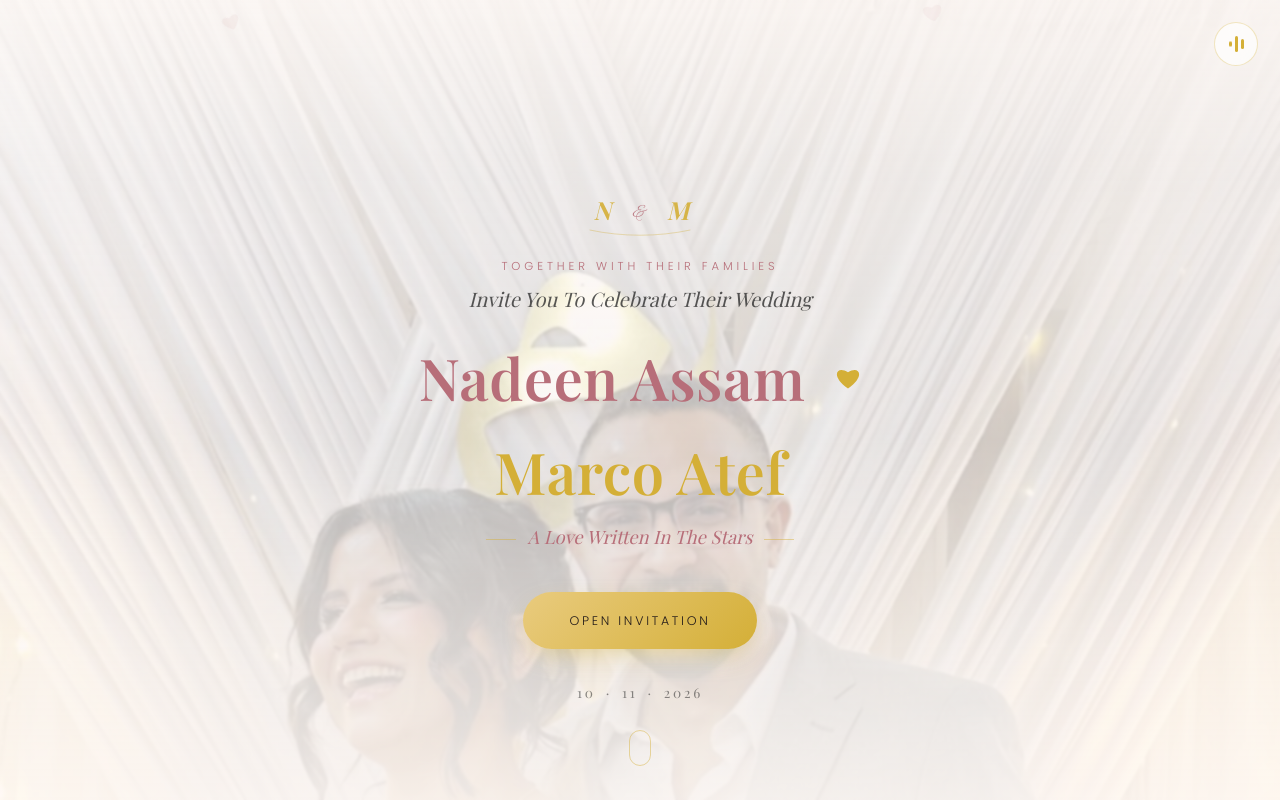
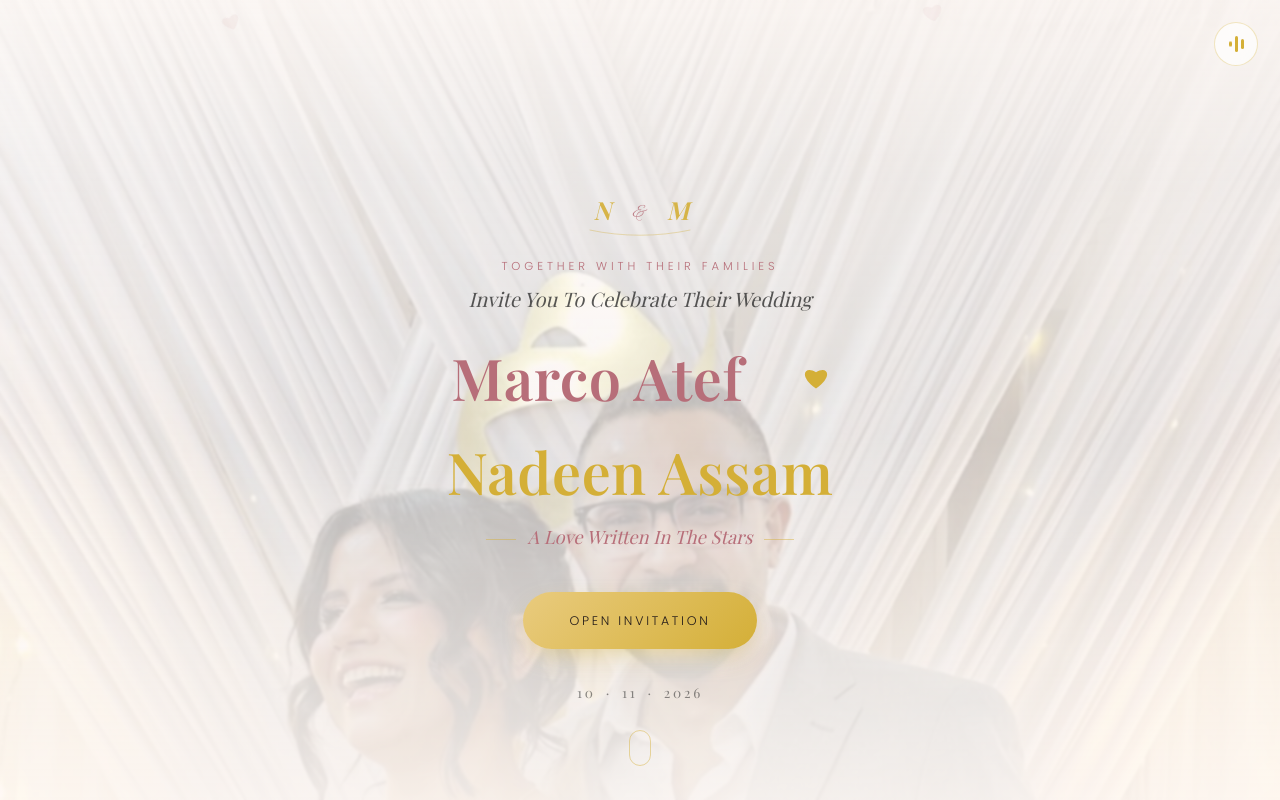
Before and after one commit to MarkMedhat4/Nadeen-Marco, a plain HTML site: page index.html in a window 1280 px wide. Shown: the top 800 px of the page. Drawn offline with nearby package versions, Linux system fonts and the light colour scheme; a web font is replaced by a local one.

Commit message:
Update index.html

```diff
--- a/index.html
+++ b/index.html
@@ -64,11 +64,12 @@
       <p class="hero-sub">Invite You To Celebrate Their Wedding</p>
 
       <div class="hero-names">
-        <h1 class="name name-bride">Nadeen Assam</h1>
+        <h1 class="name name-bride">Marco Atef</h1>
+        <br>
         <span class="hero-heart" aria-hidden="true">
           <svg viewBox="0 0 32 28" width="26" height="24"><path d="M16 27 C-6 12 2 -2 16 7 C30 -2 38 12 16 27 Z"/></svg>
         </span>
-        <h1 class="name name-groom">Marco Atef</h1>
+        <h1 class="name name-groom">Nadeen Assam</h1>
       </div>
 
       <p class="hero-tagline">A Love Written In The Stars</p>
```
